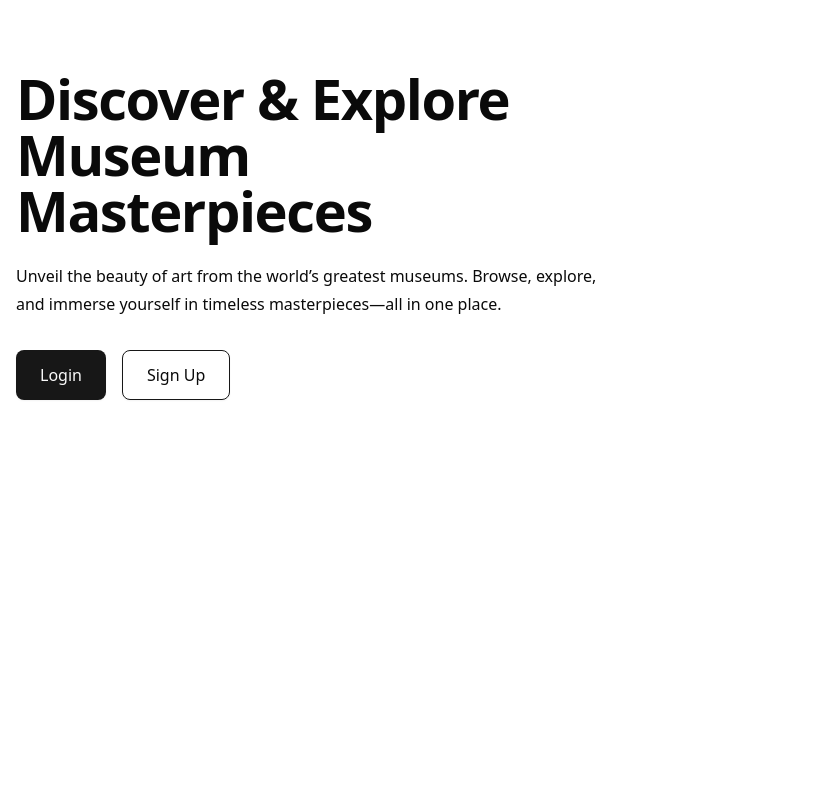
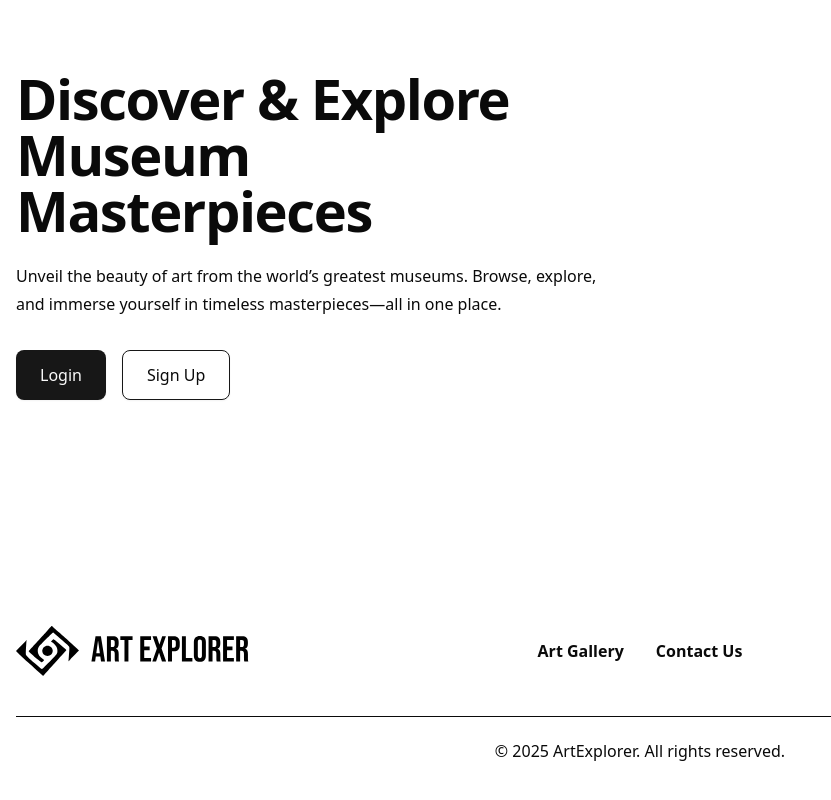
Before and after one commit to akhlivnoy/art-explorer, a React (Vite) app: page / in a window 1280 px wide. Shown: the part 214-1014 px from the top of the page, without its empty margins (0-831 px from the left). Before the commit the page ends 800 px from the top, so only its background shows below. Built offline with nearby package versions, Linux system fonts and the light colour scheme; what apisauce would draw is missing.

Commit message:
feat: add MainFooter component

```diff
--- a/@types/localization-resources.d.ts
+++ b/@types/localization-resources.d.ts
@@ -9,6 +9,9 @@ interface Resources {
     "labels": {
       "home": "Home",
       "explore_arts": "Explore Arts",
+      "art_gallery": "Art Gallery",
+      "contact_us": "Contact Us",
+      "all_rights_reserved": "© 2025 ArtExplorer. All rights reserved.",
       "login": "Login",
       "username": "Username",
       "hello": "Hello, {{username}}!"
--- /dev/null
+++ b/src/components/MainFooter.tsx
@@ -0,0 +1,77 @@
+import { t } from 'i18next';
+import { DynamicIcon, IconName } from 'lucide-react/dynamic';
+
+import LogoIcon from '@/assets/logo.svg?react';
+import { LocalizationKey } from '@/localization';
+import { FileRouteTypes } from '@/routeTree.gen';
+
+import { NavLink } from './NavLink';
+import { P } from './ui/typography';
+
+type MainFooterLink = {
+  to: FileRouteTypes['to'];
+  labelKey: LocalizationKey;
+};
+
+const MAIN_FOOTER_LINKS: ReadonlyArray<MainFooterLink> = [
+  {
+    to: '/',
+    labelKey: 'labels.art_gallery',
+  },
+  {
+    to: '/',
+    labelKey: 'labels.contact_us',
+  },
+];
+
+type Social = {
+  iconName: IconName;
+  link: string;
+};
+
+const SOCIALS: ReadonlyArray<Social> = [
+  {
+    iconName: 'facebook',
+    link: '#hero',
+  },
+  {
+    iconName: 'instagram',
+    link: '#hero',
+  },
+  {
+    iconName: 'linkedin',
+    link: '#hero',
+  },
+];
+
+export const MainFooter: React.ComponentType = () => {
+  return (
+    <footer className="flex flex-col gap-10 py-10">
+      <div className="grid grid-cols-3 items-center">
+        <LogoIcon className="justify-self-start" />
+
+        <ul className="flex gap-8 justify-self-center">
+          {MAIN_FOOTER_LINKS.map(({ to, labelKey }) => (
+            <NavLink activeProps={undefined} className="text-base font-semibold" key={labelKey.toString()} to={to}>
+              {t(labelKey)}
+            </NavLink>
+          ))}
+        </ul>
+
+        <ul className="flex gap-3 justify-self-end">
+          {SOCIALS.map(social => (
+            <li key={social.iconName}>
+              <a href={social.link}>
+                <DynamicIcon name={social.iconName} />
+              </a>
+            </li>
+          ))}
+        </ul>
+      </div>
+
+      <div className="border-foreground border-t pt-5">
+        <P className="text-center">{t('labels.all_rights_reserved')}</P>
+      </div>
+    </footer>
+  );
+};
--- a/src/components/MainHeader.tsx
+++ b/src/components/MainHeader.tsx
@@ -6,7 +6,7 @@ import { LocalizationKey } from '@/localization';
 import { FileRouteTypes } from '@/routeTree.gen';
 import { useAuthStore } from '@/store/auth.store';
 
-import { MainHeaderLink } from './MainHeaderLink';
+import { NavLink } from './NavLink';
 import { Button } from './ui/button';
 
 type MainHeaderLink = {
@@ -43,9 +43,9 @@ export const MainHeader: React.ComponentType = () => {
 
       <nav className="flex gap-8 justify-self-center">
         {MAIN_HEADER_LINKS.map(({ to, labelKey }) => (
-          <MainHeaderLink key={`${to}-${labelKey.toString()}`} to={to}>
+          <NavLink key={`${to}-${labelKey.toString()}`} to={to}>
             {t(labelKey)}
-          </MainHeaderLink>
+          </NavLink>
         ))}
       </nav>
 
--- a/src/components/MainHeaderLink.tsx
+++ b/src/components/NavLink.tsx
@@ -6,11 +6,11 @@ import { cn } from '@/lib/utils';
 type BasicLinkProps = React.AnchorHTMLAttributes<HTMLAnchorElement> & {};
 
 const BasicLinkComponent = React.forwardRef<HTMLAnchorElement, BasicLinkProps>((props, ref) => {
-  return <a ref={ref} {...props} className={cn(props.className, 'text-2xl')} />;
+  return <a ref={ref} {...props} className={cn('text-2xl', props.className)} />;
 });
 
 const CreatedLinkComponent = createLink(BasicLinkComponent);
 
-export const MainHeaderLink: LinkComponent<typeof BasicLinkComponent> = props => {
+export const NavLink: LinkComponent<typeof BasicLinkComponent> = props => {
   return <CreatedLinkComponent activeProps={{ className: 'font-semibold' }} {...props} />;
 };
--- a/src/localization/locales/en/translation.json
+++ b/src/localization/locales/en/translation.json
@@ -8,6 +8,9 @@
   "labels": {
     "home": "Home",
     "explore_arts": "Explore Arts",
+    "art_gallery": "Art Gallery",
+    "contact_us": "Contact Us",
+    "all_rights_reserved": "© 2025 ArtExplorer. All rights reserved.",
     "login": "Login",
     "username": "Username",
     "hello": "Hello, {{username}}!"
--- a/src/routes/__root.tsx
+++ b/src/routes/__root.tsx
@@ -2,6 +2,7 @@ import { QueryClient } from '@tanstack/react-query';
 import { createRootRouteWithContext, Outlet } from '@tanstack/react-router';
 import { TanStackRouterDevtools } from '@tanstack/react-router-devtools';
 
+import { MainFooter } from '@/components/MainFooter';
 import { MainHeader } from '@/components/MainHeader';
 import { AuthStore } from '@/store/auth.store';
 
@@ -15,10 +16,12 @@ export const Route = createRootRouteWithContext<RouterContext>()({
 });
 function RootComponent() {
   return (
-    <div className="container mx-auto px-4">
+    <div className="container mx-auto min-h-screen px-4">
       <MainHeader />
 
       <Outlet />
+
+      <MainFooter />
 
       {import.meta.env.DEV && <TanStackRouterDevtools />}
     </div>
--- a/src/routes/index.tsx
+++ b/src/routes/index.tsx
@@ -21,7 +21,7 @@ const showLoginModal = () => {
 function RouteComponent() {
   return (
     <div>
-      <section className="flex h-[calc(100vh-98px)] items-center gap-20">
+      <section className="flex h-[calc(100vh-98px)] items-center gap-20" id="hero">
         <div className="flex-1/2">
           <H1>{t('pages.home.hero_section.title')}</H1>
           <P>{t('pages.home.hero_section.description')}</P>
```
